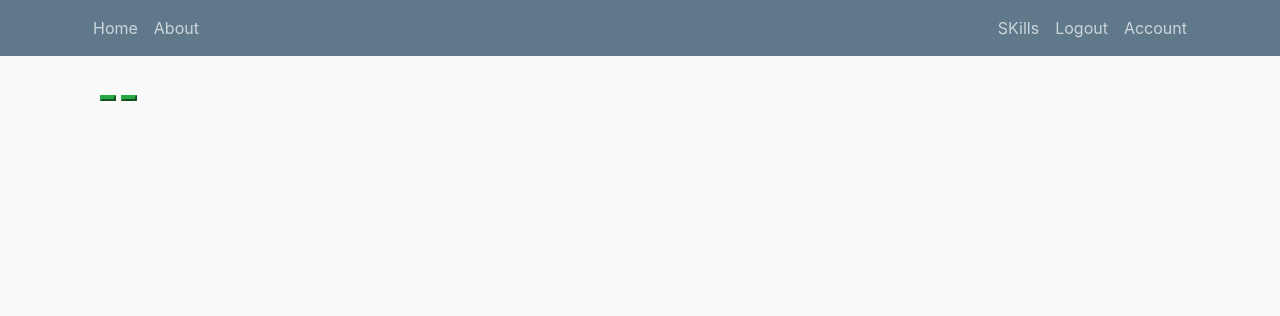
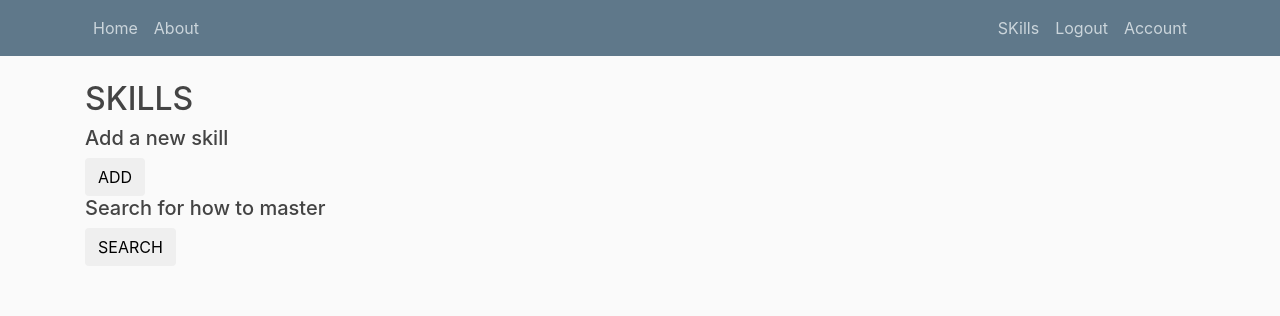
Before and after one commit to Agent-Hellboy/potency, a Flask app: page /skill in a window 1280 px wide. Shown: the top 316 px of the page. Run offline with Flask 2, Linux system fonts and the light colour scheme; a user stored in the database is signed in; some libraries are stand-ins or nearby versions.

Commit message:
change in app structure

```diff
--- a/todo/routes.py
+++ b/todo/routes.py
@@ -29,7 +29,7 @@ def login():
 		#print(user)
 		if user and bcrypt.check_password_hash(user.password,request.form.get('password')):
 				login_user(user)
-				return redirect(url_for('skill'))
+				return redirect(url_for('skills'))
 				#print(next_page)
 				#print(user.todo)
 
@@ -50,7 +50,7 @@ def register():
 		user=User(username=username,email=email,password=hashed_password)
 		db.session.add(user)
 		db.session.commit()
-		print('account created')
+		#print('account created')
 		return redirect(url_for('login'))
 	return render_template('register.html',form=form)
 
--- a/todo/templates/add_task.html
+++ b/todo/templates/add_task.html
@@ -1,7 +1,7 @@
 {% extends "layout.html" %}
 {% block content %}
 <div class="container">
-    <h1>create Todo</h1>
+    <h1>Add new Task for the skill</h1>
     <form action="" method="POST">
     <div class="form-group">
             <input type="text" name="title" class="form-control" placeholder="title" required>
--- a/todo/templates/layout.html
+++ b/todo/templates/layout.html
@@ -31,7 +31,7 @@
 
             <div class="navbar-nav">
               {% if current_user.is_authenticated %}
-              <a class="nav-item nav-link" href="{{ url_for('skills') }}">SKills</a>
+              <a class="nav-item nav-link" href="{{ url_for('skill') }}">SKills</a>
               <a class="nav-item nav-link" href="{{ url_for('logout') }}">Logout</a>
               <a class="nav-item nav-link" href="{{ url_for('account') }}">Account</a>
               {% else %}
--- a/todo/templates/skill.html
+++ b/todo/templates/skill.html
@@ -1,11 +1,16 @@
 {% extends "layout.html" %}
 {% block content %}
-<div class="section-row">
-<div class="col-md-2 col-xs-6">
-    <button class = btn-success onclick="window.location.href='{{ url_for('insert_todo') }}'"></button>
-    <button class = btn-success onclick="window.location.href='{{ url_for('recm_skill') }}'"></button>
+
+<h2>SKILLS</h2>
+{% for j in todo %}
+<h3>{{ j.title }}</h3>
+<button onclick="window.location.href='{{ url_for('about_task', my_var=j.id ) }}'">open</button>
+{% endfor %}
+
+<div>
+	<h5>Add a new skill</h5>
+    <button  type = "button" class="btn btn-default" onclick="window.location.href='{{ url_for('insert_todo') }}'">ADD </button>
+    <h5>Search for how to master</h5>
+    <button  type = "button" class="btn btn-default" onclick="window.location.href='{{ url_for('recm_skill') }}'">SEARCH</button>
 </div>
-</div>
-
-
 {% endblock content %}
```
Also changed, not shown: todo/templates/insert_todo.html (+4 -4 lines), todo/templates/skills.html (+3 -6 lines).
